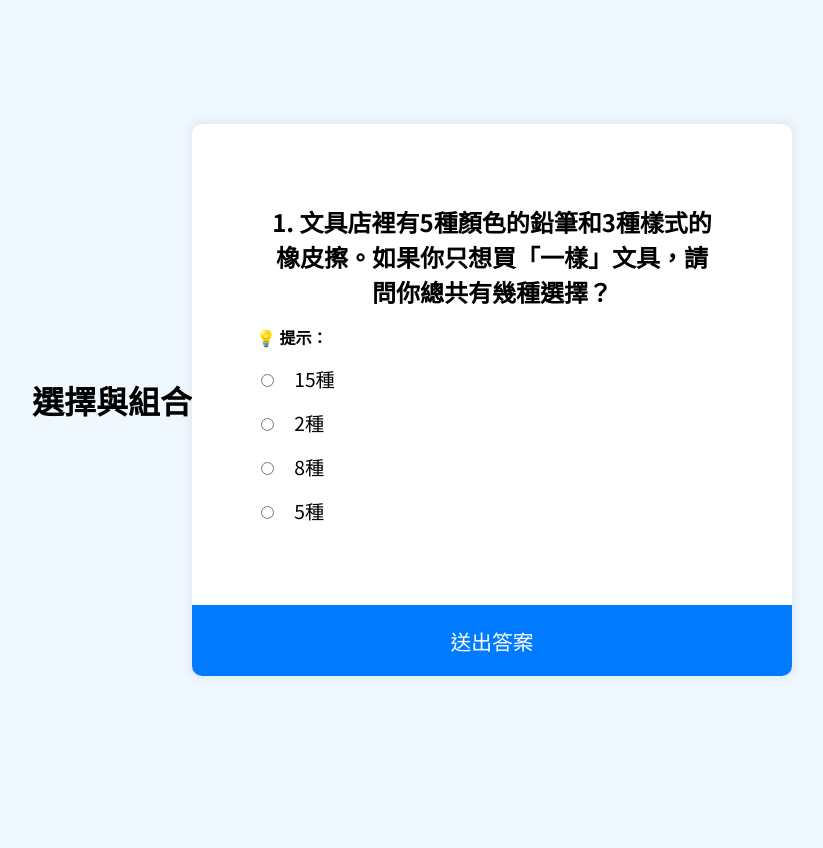
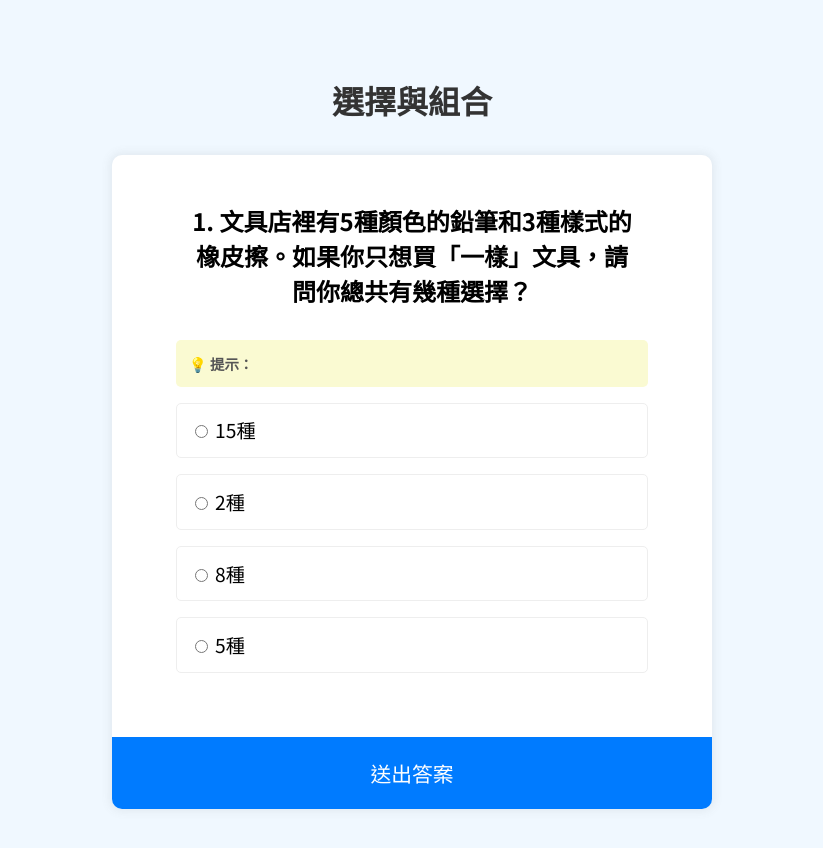
Before and after one commit to janiceke-rgb/math, a plain HTML site: page index.html in a window 1280 px wide. Shown: the whole page, without its empty margins (228-1051 px from the left). Before the commit the page ends 800 px from the top, so only its background shows below. Drawn offline with Linux system fonts and the light colour scheme.

Commit message:
Update style.css

```diff
--- a/style.css
+++ b/style.css
@@ -1,18 +1,22 @@
 @import url('https://fonts.googleapis.com/css2?family=Noto+Sans+TC:wght@400;700&display=swap');
 
-* {
-    box-sizing: border-box;
-}
+* { box-sizing: border-box; }
 
 body {
     font-family: 'Noto Sans TC', sans-serif;
     background-color: #f0f8ff;
     display: flex;
+    flex-direction: column;
     align-items: center;
     justify-content: center;
-    height: 100vh;
-    overflow: hidden;
-    margin: 0;
+    min-height: 100vh;
+    margin: 2rem 0;
+}
+
+.main-title {
+    color: #333;
+    margin-bottom: 2rem;
+    text-align: center;
 }
 
 .quiz-container {
@@ -24,34 +28,53 @@ body {
     overflow: hidden;
 }
 
-.quiz-header {
-    padding: 4rem;
+.quiz-header { padding: 2rem 4rem; }
+h2 { padding: 1rem; text-align: center; margin: 0; }
+
+.hint-container {
+    font-size: 0.9rem;
+    color: #555;
+    background-color: #fafad2;
+    padding: 0.8rem;
+    border-radius: 5px;
+    margin: 1rem 0;
 }
 
-h2 {
-    padding: 1rem;
-    text-align: center;
-    margin: 0;
-}
-
-ul {
-    list-style-type: none;
-    padding: 0;
-}
-
+ul { list-style-type: none; padding: 0; }
 ul li {
     font-size: 1.2rem;
     margin: 1rem 0;
 }
-
 ul li label {
     cursor: pointer;
+    display: block;
+    padding: 0.8rem;
+    border: 1px solid #eee;
+    border-radius: 5px;
+    transition: background-color 0.3s;
 }
 
-ul li input {
-    margin-right: 1rem;
+ul li label:hover {
+    background-color: #f0f0f0;
 }
 
+.correct {
+    background-color: #e7f6e7;
+    border-color: #5cb85c;
+}
+.incorrect {
+    background-color: #fdeeee;
+    border-color: #d9534f;
+}
+
+.feedback-container {
+    padding: 0 4rem 1rem 4rem;
+    font-size: 1.1rem;
+    text-align: center;
+    font-weight: bold;
+}
+.feedback-container.correct-text { color: #5cb85c; }
+.feedback-container.incorrect-text { color: #d9534f; }
 
 button {
     background-color: #007bff;
@@ -61,15 +84,9 @@ button {
     width: 100%;
     cursor: pointer;
     font-size: 1.3rem;
-    font-family: inherit;
     padding: 1.3rem;
+    transition: background-color 0.3s;
 }
-
-button:hover {
-    background-color: #0056b3;
-}
-
-button:focus {
-    outline: none;
-    background-color: #0056b3;
-}
+button:hover { background-color: #0056b3; }
+button.next { background-color: #5cb85c; }
+button.next:hover { background-color: #4cae4c; }
```
